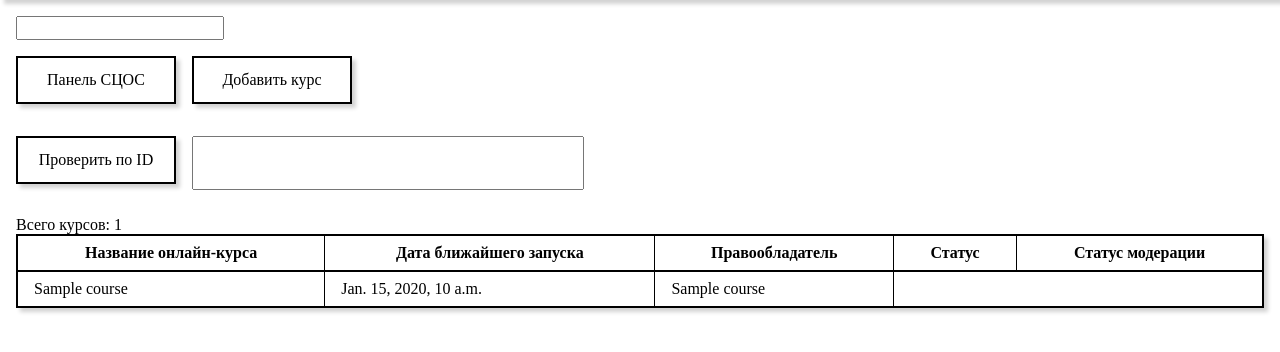
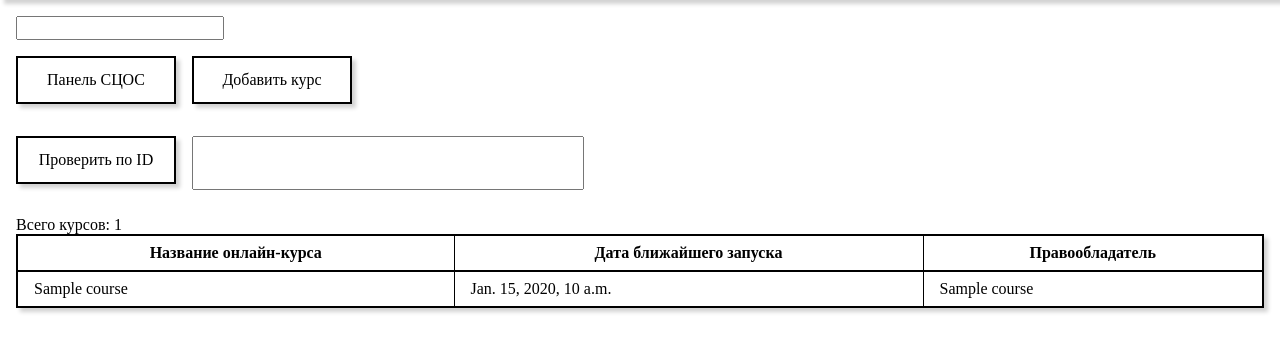
Before and after one commit to cdot-ssau/tutor-scos, a Django app: template src/scos/app/scos/templates/scos/course/all.html in a window 1280 px wide. Shown: the part 48-400 px from the top of the page. Run offline with Django 3.2, Linux system fonts and the light colour scheme; the template is opened without the code that fills it: most values are stand-ins (such as "Sample title", 1, 10 or a date in 2020); form fields are guessed from the names that the template uses.

Commit message:
Исправлена таблица на странице обзора курсов

```diff
--- a/src/scos/app/scos/templates/scos/course/all.html
+++ b/src/scos/app/scos/templates/scos/course/all.html
@@ -23,8 +23,6 @@
             <th>Название онлайн-курса</th>
             <th>Дата ближайшего запуска</th>
             <th>Правообладатель</th>
-            <th>Статус</th>
-            <th>Статус модерации</th>
         </tr>
     {% for course in scos_courses.results %}
         <tr class="courses">
```
